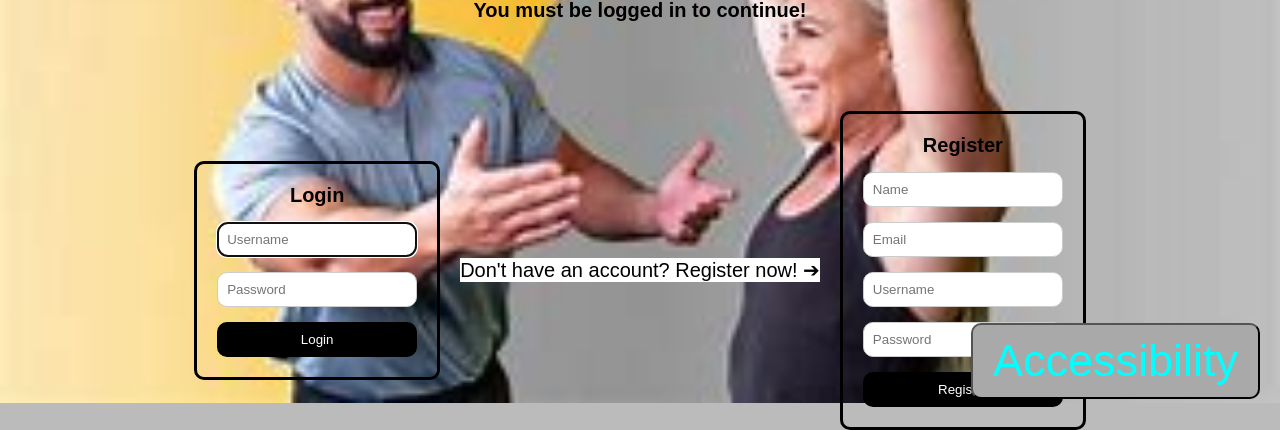
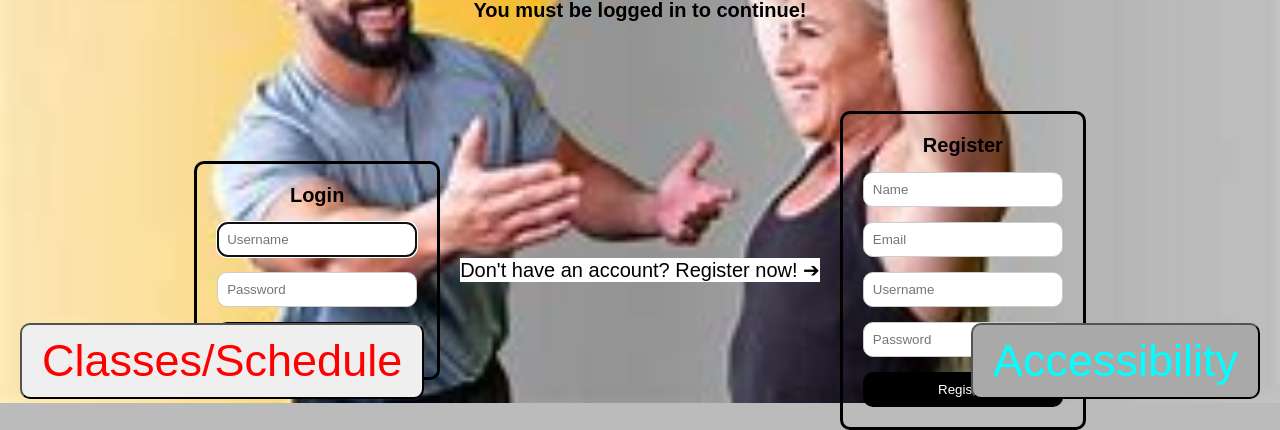
Before and after one commit to Andrei295/new_flask, a Flask app: page / in a window 1280 px wide. Shown: the part 381-811 px from the top of the page. Run offline with Flask 3, Linux system fonts and the light colour scheme; parts of the project's set-up code (start-up, migrations or seed data) failed here and were passed over; some libraries are stand-ins or nearby versions.

Commit message:
implemented classes/schedule button and route

```diff
--- a/app.py
+++ b/app.py
@@ -319,7 +319,7 @@ def classes():
 
 
 
-class Test(unittest.TestCase): #python -m unittest
+class Test(unittest.TestCase): #python -m unittest Test
     def test_value(self):
         self.assertEqual(value == 1)
 
--- a/static/styles.css
+++ b/static/styles.css
@@ -14,6 +14,7 @@ body {
     align-items: center;
     height: 100vh;
 }
+
 
 /* For the index page */
 
@@ -81,6 +82,7 @@ input {
     position: absolute;
 }
 
+
 /* For main content page */
 
 .main-content {
@@ -98,6 +100,7 @@ input {
 .main-content h3 {
     color:aqua
 }
+
 
 /* For accessibility page */
 
@@ -121,3 +124,17 @@ input {
     font-size: 35px;
     position:relative;
 }
+
+
+/* For classes/schedule */
+
+.class-button {
+    padding: 10px 20px;
+    color:red;
+    border-radius: 10px;
+    cursor: pointer;
+    bottom: 20px;
+    left: 20px;
+    font-size: 45px;
+    position: absolute;
+}
--- a/templates/index.html
+++ b/templates/index.html
@@ -87,6 +87,15 @@
 
             <button type="submit">Accessibility</button>
 
+        </form>
+
+
+        <form
+        action="/classes"> <!--This is a form used to take the user to the classes/schedule page-->
+
+            <button class="class-button" type="submit">Classes/Schedule</button>
+
+        </form>
 
 </body>
 
```
